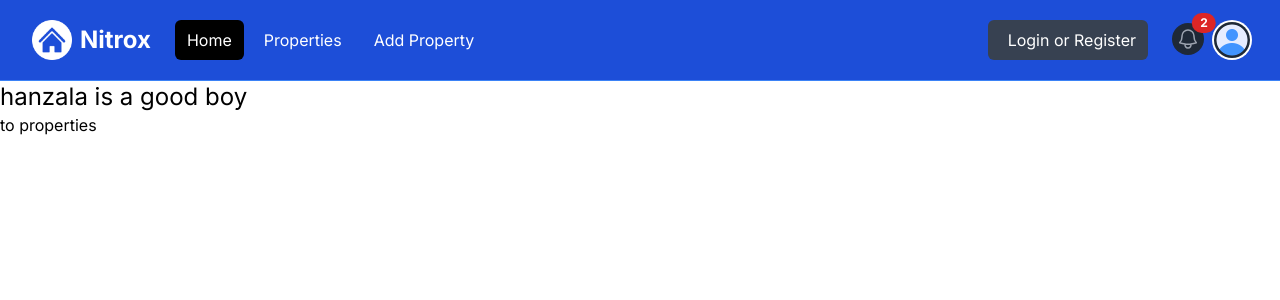
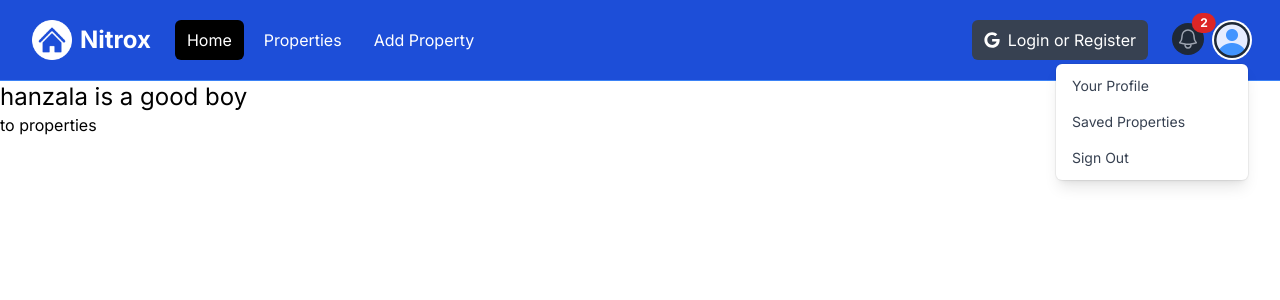
Before and after one commit to Doc-Hanzala/nitrox, a Next.js app: page / in a window 1280 px wide. Both pictures are taken after a click on the button "Open user menu". Shown: the top 300 px of the page. Built offline with nearby package versions, Linux system fonts and the light colour scheme.

Commit message:
worked with dropdown menus

```diff
--- a/components/Navbar.jsx
+++ b/components/Navbar.jsx
@@ -1,8 +1,16 @@
+"use client";
 import Image from "next/image";
+import Link from "next/link";
+import { FaGoogle } from "react-icons/fa";
+import { useState } from "react";
+
 import logo from "@/assets/images/logo-white.png";
 import profileImg from "@/assets/images/profile.png";
 
 const Navbar = () => {
+  const [isMobileMood, setIsMobileMood] = useState(false);
+  const [isProfileDropMenu, setIsProfileDropMenu ] = useState(false);
+
   return (
     <nav className="bg-blue-700 border-b border-blue-500">
       <div className="mx-auto max-w-7xl px-2 sm:px-6 lg:px-8">
@@ -15,6 +23,7 @@
               className="relative inline-flex items-center justify-center rounded-md p-2 text-gray-400 hover:bg-gray-700 hover:text-white focus:outline-none focus:ring-2 focus:ring-inset focus:ring-white"
               aria-controls="mobile-menu"
               aria-expanded="false"
+              onClick={() => setIsMobileMood(!isMobileMood)}
             >
               <span className="absolute -inset-0.5"></span>
               <span className="sr-only">Open main menu</span>
@@ -37,41 +46,34 @@
 
           <div className="flex flex-1 items-center justify-center md:items-stretch md:justify-start">
             {/* <!-- Logo --> */}
-            <a
-              className="flex flex-shrink-0 items-center"
-              href="/ItabIndex.html"
-            >
-              <Image
-                className="h-10 w-auto"
-                src={logo}
-                alt="PropertyPulse"
-              />
+            <Link className="flex flex-shrink-0 items-center" href="/">
+              <Image className="h-10 w-auto" src={logo} alt="PropertyPulse" />
 
               <span className="hidden md:block text-white text-2xl font-bold ml-2">
                 Nitrox
               </span>
-            </a>
+            </Link>
             {/* <!-- Desktop Menu Hidden below md screens --> */}
             <div className="hidden md:ml-6 md:block">
               <div className="flex space-x-2">
-                <a
-                  href="/ItabIndex.html"
+                <Link
+                  href="/"
                   className="text-white bg-black hover:bg-gray-900 hover:text-white rounded-md px-3 py-2"
                 >
                   Home
-                </a>
-                <a
-                  href="/properties.html"
+                </Link>
+                <Link
+                  href="/properties"
                   className="text-white hover:bg-gray-900 hover:text-white rounded-md px-3 py-2"
                 >
                   Properties
-                </a>
-                <a
-                  href="/add-property.html"
+                </Link>
+                <Link
+                  href="/properties/add"
                   className="text-white hover:bg-gray-900 hover:text-white rounded-md px-3 py-2"
                 >
                   Add Property
-                </a>
+                </Link>
               </div>
             </div>
           </div>
@@ -80,7 +82,8 @@
           <div className="hidden md:block md:ml-6">
             <div className="flex items-center">
               <button className="flex items-center text-white bg-gray-700 hover:bg-gray-900 hover:text-white rounded-md px-3 py-2">
-                <i className="fa-brands fa-google text-white mr-2"></i>
+                <FaGoogle className="text-white mr-2" />
+
                 <span>Login or Register</span>
               </button>
             </div>
@@ -88,7 +91,7 @@
 
           {/* <!-- Right Side Menu (Logged In) --> */}
           <div className="absolute inset-y-0 right-0 flex items-center pr-2 md:static md:inset-auto md:ml-6 md:pr-0">
-            <a href="messages.html" className="relative group">
+            <Link href="/messages" className="relative group">
               <button
                 type="button"
                 className="relative rounded-full bg-gray-800 p-1 text-gray-400 hover:text-white focus:outline-none focus:ring-2 focus:ring-white focus:ring-offset-2 focus:ring-offset-gray-800"
@@ -114,7 +117,7 @@
                 2
                 {/* <!-- Replace with the actual number of notifications --> */}
               </span>
-            </a>
+            </Link>
             {/* <!-- Profile dropdown button --> */}
             <div className="relative ml-3">
               <div>
@@ -124,6 +127,7 @@
                   id="user-menu-button"
                   aria-expanded="false"
                   aria-haspopup="true"
+                  onClick={() => setIsProfileDropMenu(!isProfileDropMenu)}
                 >
                   <span className="absolute -inset-1.5"></span>
                   <span className="sr-only">Open user menu</span>
@@ -136,74 +140,77 @@
               </div>
 
               {/* <!-- Profile dropdown --> */}
+              {isProfileDropMenu && (
                 <div
                   id="user-menu"
-                className="hidden absolute right-0 z-10 mt-2 w-48 origin-top-right rounded-md bg-white py-1 shadow-lg ring-1 ring-black ring-opacity-5 focus:outline-none"
+                  className=" absolute right-0 z-10 mt-2 w-48 origin-top-right rounded-md bg-white py-1 shadow-lg ring-1 ring-black ring-opacity-5 focus:outline-none"
                   role="menu"
                   aria-orientation="vertical"
                   aria-labelledby="user-menu-button"
                   tabIndex="-1"
                 >
-                <a
-                  href="/profile.html"
+                  <Link
+                    href="/profile"
                     className="block px-4 py-2 text-sm text-gray-700"
                     role="menuitem"
                     tabIndex="-1"
                     id="user-menu-item-0"
                   >
                     Your Profile
-                </a>
-                <a
-                  href="saved-properties.html"
+                  </Link>
+                  <Link
+                    href="/properties/saved"
                     className="block px-4 py-2 text-sm text-gray-700"
                     role="menuitem"
                     tabIndex="-1"
                     id="user-menu-item-2"
                   >
                     Saved Properties
-                </a>
-                <a
-                  href="#"
+                  </Link>
+                  <button
                     className="block px-4 py-2 text-sm text-gray-700"
                     role="menuitem"
                     tabIndex="-1"
                     id="user-menu-item-2"
                   >
                     Sign Out
-                </a>
+                  </button>
                 </div>
+              )}
             </div>
           </div>
         </div>
       </div>
 
       {/* <!-- Mobile menu, show/hide based on menu state. --> */}
-      <div className="hidden" id="mobile-menu">
+      {isMobileMood && (
+        <div id="mobile-menu">
           <div className="space-y-1 px-2 pb-3 pt-2">
-          <a
-            href="/ItabIndex.html"
+            <Link
+              href="/"
               className="bg-gray-900 text-white block rounded-md px-3 py-2 text-base font-medium"
             >
               Home
-          </a>
-          <a
-            href="/properties.html"
+            </Link>
+            <Link
+              href="/properties"
               className="text-gray-300 hover:bg-gray-700 hover:text-white block rounded-md px-3 py-2 text-base font-medium"
             >
               Properties
-          </a>
-          <a
-            href="/add-property.html"
+            </Link>
+            <Link
+              href="/properties/add"
               className="text-gray-300 hover:bg-gray-700 hover:text-white block rounded-md px-3 py-2 text-base font-medium"
             >
               Add Property
-          </a>
+            </Link>
             <button className="flex items-center text-white bg-gray-700 hover:bg-gray-900 hover:text-white rounded-md px-3 py-2 my-4">
-            <i className="fa-brands fa-google mr-2"></i>
+              <FaGoogle className="text-white mr-2" />
               <span>Login or Register</span>
             </button>
           </div>
         </div>
+      )}
     </nav>
   );
 };
--- a/package.json
+++ b/package.json
@@ -9,9 +9,10 @@
     "lint": "next lint"
   },
   "dependencies": {
+    "next": "14.2.3",
     "react": "^18",
     "react-dom": "^18",
-    "next": "14.2.3"
+    "react-icons": "^5.2.1"
   },
   "devDependencies": {
     "postcss": "^8",
```
Also changed, not shown: 1 other file (tests, documents, lock files or other folders). Lines whose indentation alone changed are shown as unchanged.
